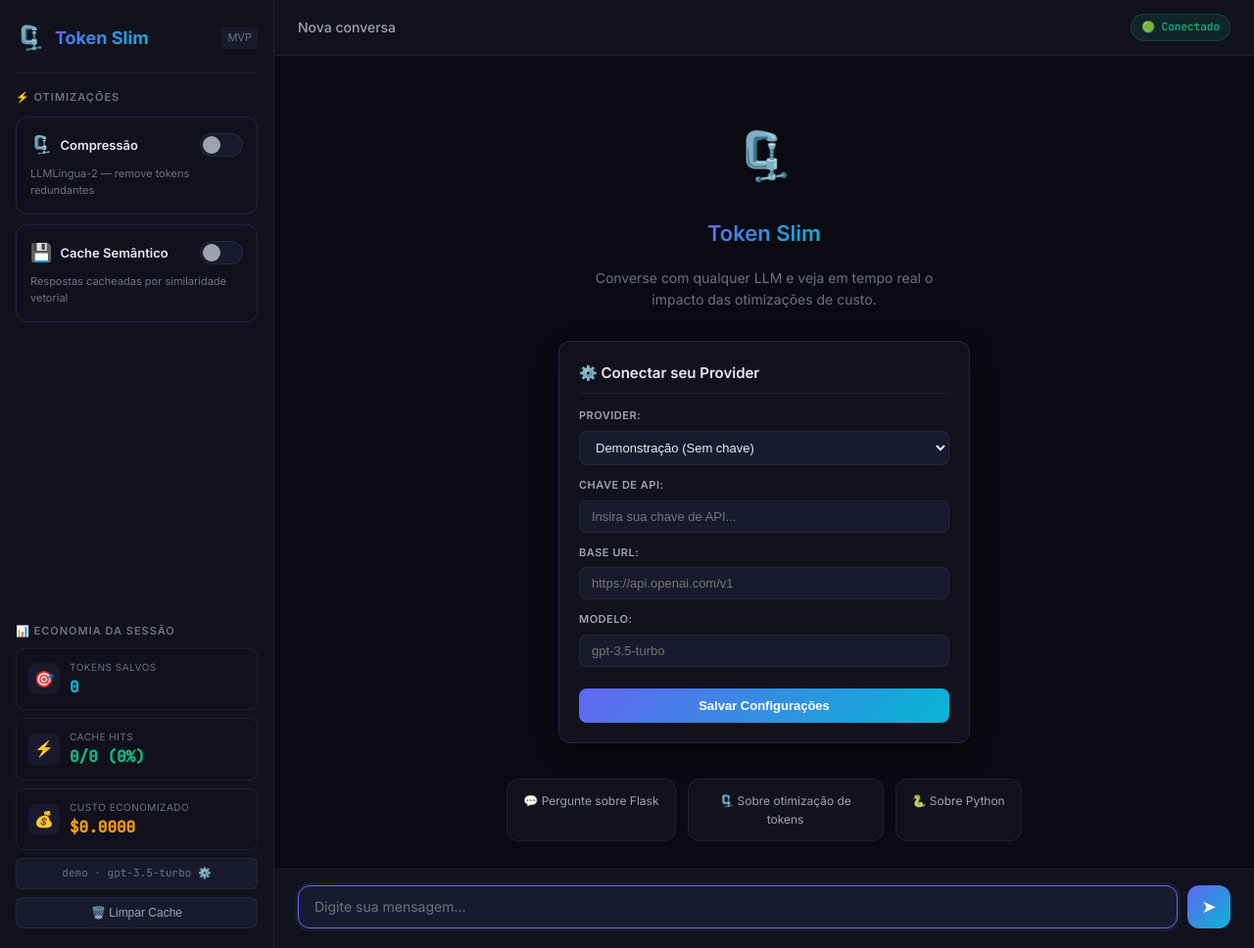
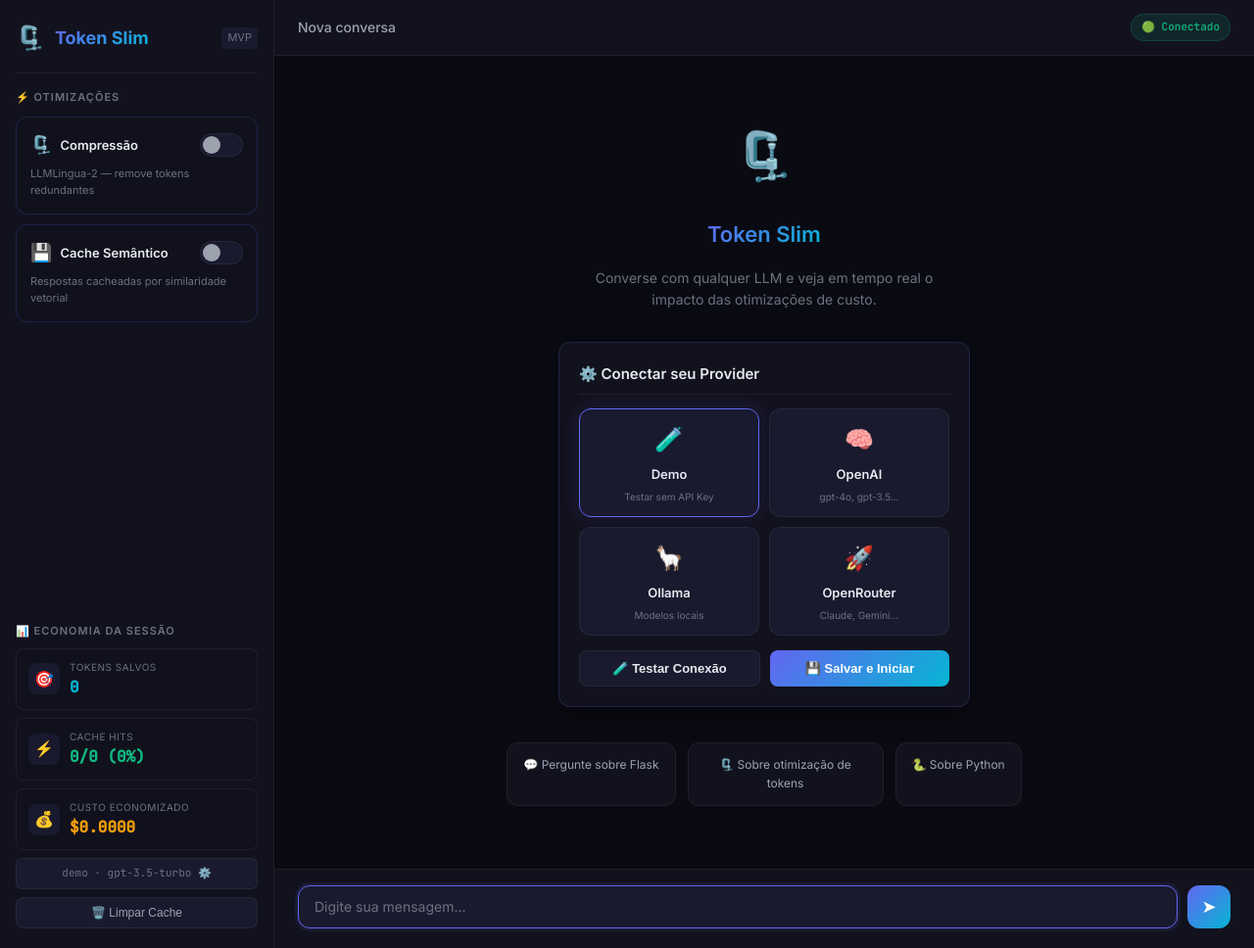
Before and after one commit to steingui/token-slim, a Flask app: page / in a window 1280 px wide. Shown: the whole page at 98% size. Run offline with Flask 3, Linux system fonts and the light colour scheme; some libraries are stand-ins or nearby versions.

Commit message:
feat: improve onboarding with visual provider cards, test connection, and dynamic reload

```diff
--- a/app.py
+++ b/app.py
@@ -336,6 +336,60 @@ def clear_cache():
     return jsonify({"status": "ok", "message": "Cache limpo"})
 
 
+@app.route("/api/update-config", methods=["POST"])
+def update_config():
+    global LLM_PROVIDER, OPENAI_API_KEY, OPENAI_BASE_URL, OPENAI_MODEL, _openai_client
+    data = request.get_json()
+    LLM_PROVIDER = data.get("provider", LLM_PROVIDER)
+    OPENAI_API_KEY = data.get("openaiApiKey", OPENAI_API_KEY)
+    OPENAI_BASE_URL = data.get("openaiBaseUrl", OPENAI_BASE_URL)
+    OPENAI_MODEL = data.get("openaiModel", OPENAI_MODEL)
+
+    # Reset client so it gets re-initialized on next call
+    _openai_client = None
+
+    print(f"[config] Updated dynamically: Provider={LLM_PROVIDER}, Model={OPENAI_MODEL}, BaseURL={OPENAI_BASE_URL}")
+    return jsonify({
+        "status": "success",
+        "provider": LLM_PROVIDER,
+        "model": OPENAI_MODEL,
+        "base_url": OPENAI_BASE_URL
+    })
+
+
+@app.route("/api/test-connection", methods=["POST"])
+def test_connection():
+    data = request.get_json()
+    provider = data.get("provider", "demo")
+    api_key = data.get("openaiApiKey", "")
+    base_url = data.get("openaiBaseUrl", "https://api.openai.com/v1")
+    model = data.get("openaiModel", "gpt-3.5-turbo")
+
+    if provider == "demo":
+        return jsonify({"success": True, "message": "Modo de demonstração funcionando!"})
+
+    try:
+        from openai import OpenAI
+        client = OpenAI(
+            api_key=api_key or "demo",
+            base_url=base_url,
+        )
+        if provider == "ollama":
+            # For Ollama, we can list models to check if the Ollama service is running/responsive
+            client.models.list()
+        else:
+            # For OpenAI/OpenRouter/Custom, try a quick 1-token request
+            client.chat.completions.create(
+                model=model,
+                messages=[{"role": "user", "content": "ping"}],
+                max_tokens=1
+            )
+        return jsonify({"success": True, "message": "Conexão estabelecida com sucesso!"})
+    except Exception as e:
+        return jsonify({"success": False, "error": str(e)})
+
+
+
 # ============================================================
 # Entry point
 # ============================================================
--- a/static/css/style.css
+++ b/static/css/style.css
@@ -781,6 +781,99 @@ input[type="range"]::-webkit-slider-thumb {
   box-shadow: 0 4px 12px rgba(99, 102, 241, 0.3);
 }
 
+/* ── Provider grid selection ── */
+.provider-grid {
+  display: grid;
+  grid-template-columns: repeat(2, 1fr);
+  gap: 10px;
+  margin-bottom: 15px;
+}
+
+.provider-card {
+  background: var(--bg-tertiary);
+  border: 1px solid var(--border-subtle);
+  border-radius: var(--radius-md);
+  padding: 12px 10px;
+  cursor: pointer;
+  text-align: center;
+  transition: var(--transition);
+  display: flex;
+  flex-direction: column;
+  align-items: center;
+  gap: 4px;
+  user-select: none;
+}
+
+.provider-card:hover {
+  border-color: rgba(99, 102, 241, 0.4);
+  transform: translateY(-2px);
+  background: rgba(255, 255, 255, 0.02);
+}
+
+.provider-card.active {
+  border-color: var(--accent-indigo);
+  background: rgba(99, 102, 241, 0.08);
+  box-shadow: var(--shadow-glow);
+}
+
+.provider-icon {
+  font-size: 24px;
+  margin-bottom: 2px;
+  transition: var(--transition);
+}
+
+.provider-card:hover .provider-icon {
+  transform: scale(1.15);
+}
+
+.provider-name {
+  font-size: 13px;
+  font-weight: 600;
+  color: var(--text-primary);
+}
+
+.provider-desc {
+  font-size: 10px;
+  color: var(--text-muted);
+}
+
+.connection-status-msg {
+  transition: var(--transition);
+  animation: fadeIn 0.3s ease;
+}
+
+.connection-status-msg.success {
+  background: rgba(16, 185, 129, 0.12);
+  color: var(--accent-emerald);
+  border: 1px solid rgba(16, 185, 129, 0.25);
+}
+
+.connection-status-msg.error {
+  background: rgba(244, 63, 94, 0.12);
+  color: var(--accent-rose);
+  border: 1px solid rgba(244, 63, 94, 0.25);
+  word-break: break-word;
+}
+
+.connection-status-msg.loading {
+  background: rgba(245, 158, 11, 0.12);
+  color: var(--accent-amber);
+  border: 1px solid rgba(245, 158, 11, 0.25);
+}
+
+.btn-secondary {
+  background: var(--bg-tertiary);
+  border: 1px solid var(--border-subtle);
+  color: var(--text-secondary);
+  transition: var(--transition);
+}
+
+.btn-secondary:hover {
+  background: var(--bg-secondary);
+  border-color: var(--text-secondary);
+  color: var(--text-primary);
+}
+
 /* ── Responsive ─────────────────────────────────────────── */
 @media (max-width: 768px) {
   .app {
--- a/static/js/app.js
+++ b/static/js/app.js
@@ -60,8 +60,89 @@ document.addEventListener('DOMContentLoaded', () => {
   $sendBtn.addEventListener('click',      sendMessage);
   $input.addEventListener('keydown',      onInputKey);
 
-  // Configuration form events
-  $providerSelect.addEventListener('change', (e) => updateFormVisibility(e.target.value));
+  // Configuration card click events
+  document.querySelectorAll('.provider-card').forEach(card => {
+    card.addEventListener('click', () => {
+      document.querySelectorAll('.provider-card').forEach(c => c.classList.remove('active'));
+      card.classList.add('active');
+
+      const provider = card.dataset.provider;
+      $providerSelect.value = provider === 'openrouter' ? 'openai' : provider;
+
+      // Set default values based on selected card
+      if (provider === 'demo') {
+        // no defaults needed
+      } else if (provider === 'openai') {
+        if (!$baseUrlInput.value || $baseUrlInput.value.includes('openrouter.ai') || $baseUrlInput.value.includes('11434')) {
+          $baseUrlInput.value = 'https://api.openai.com/v1';
+        }
+        if (!$modelInput.value || $modelInput.value.includes('llama') || $modelInput.value.includes('llama2')) {
+          $modelInput.value = 'gpt-3.5-turbo';
+        }
+      } else if (provider === 'ollama') {
+        if (!$baseUrlInput.value || $baseUrlInput.value.includes('api.openai.com') || $baseUrlInput.value.includes('openrouter.ai')) {
+          $baseUrlInput.value = 'http://localhost:11434';
+        }
+        if (!$modelInput.value || $modelInput.value.includes('gpt-') || $modelInput.value.includes('llama-3-8b')) {
+          $modelInput.value = 'llama2';
+        }
+      } else if (provider === 'openrouter') {
+        $baseUrlInput.value = 'https://openrouter.ai/api/v1';
+        if (!$modelInput.value || $modelInput.value.includes('gpt-') || $modelInput.value.includes('llama2')) {
+          $modelInput.value = 'meta-llama/llama-3-8b-instruct:free';
+        }
+      }
+
+      // Reset connection status message on provider change
+      const $statusMsg = document.getElementById('connection-status-msg');
+      if ($statusMsg) {
+        $statusMsg.style.display = 'none';
+        $statusMsg.textContent = '';
+      }
+
+      updateFormVisibility(provider);
+    });
+  });
+
+  // Test connection button
+  const $testConfigBtn = document.getElementById('test-config-btn');
+  const $statusMsg = document.getElementById('connection-status-msg');
+  if ($testConfigBtn) {
+    $testConfigBtn.addEventListener('click', async () => {
+      const activeCard = document.querySelector('.provider-card.active');
+      const provider = activeCard ? activeCard.dataset.provider : 'demo';
+
+      $statusMsg.style.display = 'block';
+      $statusMsg.className = 'connection-status-msg loading';
+      $statusMsg.textContent = '⏳ Testando conexão...';
+
+      try {
+        const resp = await fetch('http://localhost:5000/api/test-connection', {
+          method: 'POST',
+          headers: { 'Content-Type': 'application/json' },
+          body: JSON.stringify({
+            provider: provider === 'openrouter' ? 'openai' : provider,
+            openaiApiKey: $apiKeyInput.value.trim(),
+            openaiBaseUrl: $baseUrlInput.value.trim(),
+            openaiModel: $modelInput.value.trim()
+          })
+        });
+
+        const data = await resp.json();
+        if (data.success) {
+          $statusMsg.className = 'connection-status-msg success';
+          $statusMsg.textContent = `🟢 Conectado! ${data.message}`;
+        } else {
+          $statusMsg.className = 'connection-status-msg error';
+          $statusMsg.textContent = `❌ Falha na conexão: ${data.error}`;
+        }
+      } catch (err) {
+        $statusMsg.className = 'connection-status-msg error';
+        $statusMsg.textContent = `❌ Erro de conexão com o servidor local: ${err.message}`;
+      }
+    });
+  }
+
   $saveConfigBtn.addEventListener('click', saveConfiguration);
   if ($providerInfo) {
     $providerInfo.addEventListener('click', () => {
@@ -93,7 +174,22 @@ document.addEventListener('DOMContentLoaded', () => {
       $apiKeyInput.value = message.openaiApiKey;
       $baseUrlInput.value = message.openaiBaseUrl;
       $modelInput.value = message.openaiModel;
-      updateFormVisibility(message.provider);
+
+      let cardProvider = message.provider;
+      if (message.provider === 'openai' && message.openaiBaseUrl.includes('openrouter.ai')) {
+        cardProvider = 'openrouter';
+      }
+
+      // Update visual selection
+      document.querySelectorAll('.provider-card').forEach(c => {
+        if (c.dataset.provider === cardProvider) {
+          c.classList.add('active');
+        } else {
+          c.classList.remove('active');
+        }
+      });
+
+      updateFormVisibility(cardProvider);
 
       // Auto-open config if API key is blank and provider isn't 'demo'
       if (!message.openaiApiKey && message.provider !== 'demo') {
@@ -102,6 +198,9 @@ document.addEventListener('DOMContentLoaded', () => {
       }
     }
   });
+
+  // Detect local Ollama service
+  detectLocalOllama();
 
   // Start ping loop to check if Flask server is online
   checkBackendConnection();
@@ -346,6 +445,8 @@ function escapeHtml(str) {
 
 // ── Onboarding / Config & Connection Helpers ─────────────
 function updateFormVisibility(provider) {
+  const apiKeyHint = document.getElementById('api-key-hint');
+
   if (provider === 'demo') {
     $apiKeyField.style.display = 'none';
     $baseUrlField.style.display = 'none';
@@ -354,29 +455,44 @@ function updateFormVisibility(provider) {
     $apiKeyField.style.display = 'none';
     $baseUrlField.style.display = 'block';
     $modelField.style.display = 'block';
-    if (!$baseUrlInput.value || $baseUrlInput.value.includes('api.openai.com')) {
+    if (!$baseUrlInput.value || $baseUrlInput.value.includes('api.openai.com') || $baseUrlInput.value.includes('openrouter.ai')) {
       $baseUrlInput.value = 'http://localhost:11434';
     }
-    if (!$modelInput.value || $modelInput.value.includes('gpt-')) {
+    if (!$modelInput.value || $modelInput.value.includes('gpt-') || $modelInput.value.includes('llama-3-8b')) {
       $modelInput.value = 'llama2';
+    }
+  } else if (provider === 'openrouter') {
+    $apiKeyField.style.display = 'block';
+    $baseUrlField.style.display = 'block';
+    $modelField.style.display = 'block';
+    if (apiKeyHint) apiKeyHint.textContent = 'Adquira sua chave em openrouter.ai/keys';
+    if (!$baseUrlInput.value || $baseUrlInput.value.includes('api.openai.com') || $baseUrlInput.value.includes('11434')) {
+      $baseUrlInput.value = 'https://openrouter.ai/api/v1';
+    }
+    if (!$modelInput.value || $modelInput.value.includes('gpt-') || $modelInput.value.includes('llama2')) {
+      $modelInput.value = 'meta-llama/llama-3-8b-instruct:free';
     }
   } else {
     // openai / custom
     $apiKeyField.style.display = 'block';
     $baseUrlField.style.display = 'block';
     $modelField.style.display = 'block';
-    if ($baseUrlInput.value.includes('11434')) {
+    if (apiKeyHint) apiKeyHint.textContent = 'Adquira sua chave em platform.openai.com';
+    if (!$baseUrlInput.value || $baseUrlInput.value.includes('openrouter.ai') || $baseUrlInput.value.includes('11434')) {
       $baseUrlInput.value = 'https://api.openai.com/v1';
     }
-    if ($modelInput.value === 'llama2') {
+    if (!$modelInput.value || $modelInput.value.includes('llama') || $modelInput.value.includes('llama2')) {
       $modelInput.value = 'gpt-3.5-turbo';
     }
   }
 }
 
 function saveConfiguration() {
+  const activeCard = document.querySelector('.provider-card.active');
+  const provider = activeCard ? activeCard.dataset.provider : 'demo';
+
   const data = {
-    provider: $providerSelect.value,
+    provider: provider === 'openrouter' ? 'openai' : provider,
     openaiApiKey: $apiKeyInput.value.trim(),
     openaiBaseUrl: $baseUrlInput.value.trim(),
     openaiModel: $modelInput.value.trim()
@@ -432,3 +548,22 @@ async function checkBackendConnection() {
     $input.placeholder = 'Iniciando otimizador. Por favor, aguarde...';
   }
 }
+
+async function detectLocalOllama() {
+  try {
+    const res = await fetch('http://localhost:11434/api/tags');
+    if (res.ok) {
+      const ollamaCard = document.querySelector('.provider-card[data-provider="ollama"]');
+      if (ollamaCard) {
+        const desc = ollamaCard.querySelector('.provider-desc');
+        if (desc) {
+          desc.textContent = '🟢 Detectado localmente!';
+          desc.style.color = 'var(--accent-emerald)';
+          desc.style.fontWeight = 'bold';
+        }
+      }
+    }
+  } catch (e) {
+    // Ollama not running local
+  }
+}
--- a/templates/index.html
+++ b/templates/index.html
@@ -116,27 +116,56 @@
           <!-- Onboarding Form -->
           <div class="config-card" id="config-form-card" style="margin-top: 15px;">
             <div class="config-card-header">⚙️ Conectar seu Provider</div>
-            <div class="form-field">
-              <label for="provider-select">Provider:</label>
-              <select id="provider-select">
-                <option value="demo">Demonstração (Sem chave)</option>
-                <option value="openai">OpenAI / OpenRouter / Outros</option>
-                <option value="ollama">Ollama (Local)</option>
-              </select>
+
+            <div class="provider-grid">
+              <div class="provider-card active" data-provider="demo">
+                <div class="provider-icon">🧪</div>
+                <div class="provider-name">Demo</div>
+                <div class="provider-desc">Testar sem API Key</div>
+              </div>
+              <div class="provider-card" data-provider="openai">
+                <div class="provider-icon">🧠</div>
+                <div class="provider-name">OpenAI</div>
+                <div class="provider-desc">gpt-4o, gpt-3.5...</div>
+              </div>
+              <div class="provider-card" data-provider="ollama">
+                <div class="provider-icon">🦙</div>
+                <div class="provider-name">Ollama</div>
+                <div class="provider-desc">Modelos locais</div>
+              </div>
+              <div class="provider-card" data-provider="openrouter">
+                <div class="provider-icon">🚀</div>
+                <div class="provider-name">OpenRouter</div>
+                <div class="provider-desc">Claude, Gemini...</div>
+              </div>
             </div>
-            <div class="form-field" id="api-key-field">
-              <label for="api-key-input">Chave de API:</label>
-              <input type="password" id="api-key-input" placeholder="Insira sua chave de API..." />
+
+            <!-- Hidden input to keep compatibility with existing JS or we can use it to store state -->
+            <input type="hidden" id="provider-select" value="demo">
+
+            <div class="form-fields-container" style="margin-top: 15px;">
+              <div class="form-field" id="api-key-field" style="display: none;">
+                <label for="api-key-input">Chave de API (API Key):</label>
+                <input type="password" id="api-key-input" placeholder="Insira sua chave de API (sk-...)" />
+                <span class="field-hint" id="api-key-hint" style="font-size: 10px; color: var(--text-muted); margin-top: 4px;">Sua chave é salva localmente no VSCode.</span>
+              </div>
+              <div class="form-field" id="base-url-field" style="display: none;">
+                <label for="base-url-input">Base URL:</label>
+                <input type="text" id="base-url-input" placeholder="https://api.openai.com/v1" />
+              </div>
+              <div class="form-field" id="model-field" style="display: none;">
+                <label for="model-input">Modelo:</label>
+                <input type="text" id="model-input" placeholder="gpt-3.5-turbo" />
+              </div>
             </div>
-            <div class="form-field" id="base-url-field">
-              <label for="base-url-input">Base URL:</label>
-              <input type="text" id="base-url-input" placeholder="https://api.openai.com/v1" />
+
+            <!-- Connection Status message -->
+            <div id="connection-status-msg" class="connection-status-msg" style="display: none; padding: 10px; border-radius: 6px; font-size: 12px; margin-top: 12px; font-family: var(--font-sans);"></div>
+
+            <div class="config-actions" style="margin-top: 15px; display: flex; gap: 10px;">
+              <button id="test-config-btn" class="btn-secondary" style="flex: 1; padding: 10px; font-size: 13px; font-weight: 600; cursor: pointer; border-radius: var(--radius-sm); border: 1px solid var(--border-subtle); background: var(--bg-tertiary); color: var(--text-primary); transition: var(--transition);">🧪 Testar Conexão</button>
+              <button id="save-config-btn" class="btn-primary" style="flex: 1; padding: 10px; font-size: 13px; font-weight: 600; cursor: pointer; border-radius: var(--radius-sm); border: none; background: var(--gradient-primary); color: white; transition: var(--transition);">💾 Salvar e Iniciar</button>
             </div>
-            <div class="form-field" id="model-field">
-              <label for="model-input">Modelo:</label>
-              <input type="text" id="model-input" placeholder="gpt-3.5-turbo" />
-            </div>
-            <button id="save-config-btn" class="btn-primary" style="margin-top: 10px; width: 100%;">Salvar Configurações</button>
           </div>
 
           <div class="welcome-tips" style="margin-top: 20px;">
```
Also changed, not shown: extension.js (+41 -3 lines).
